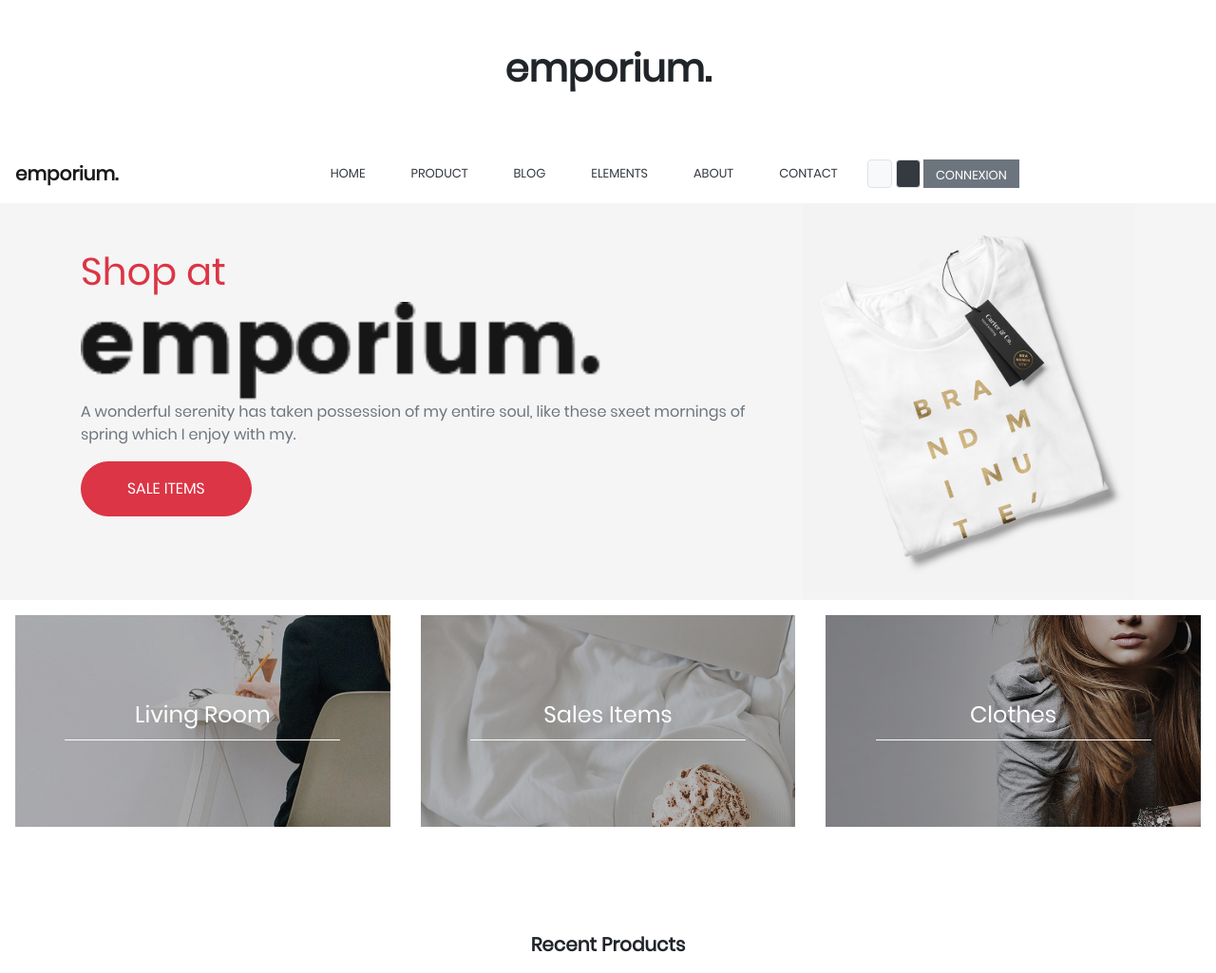
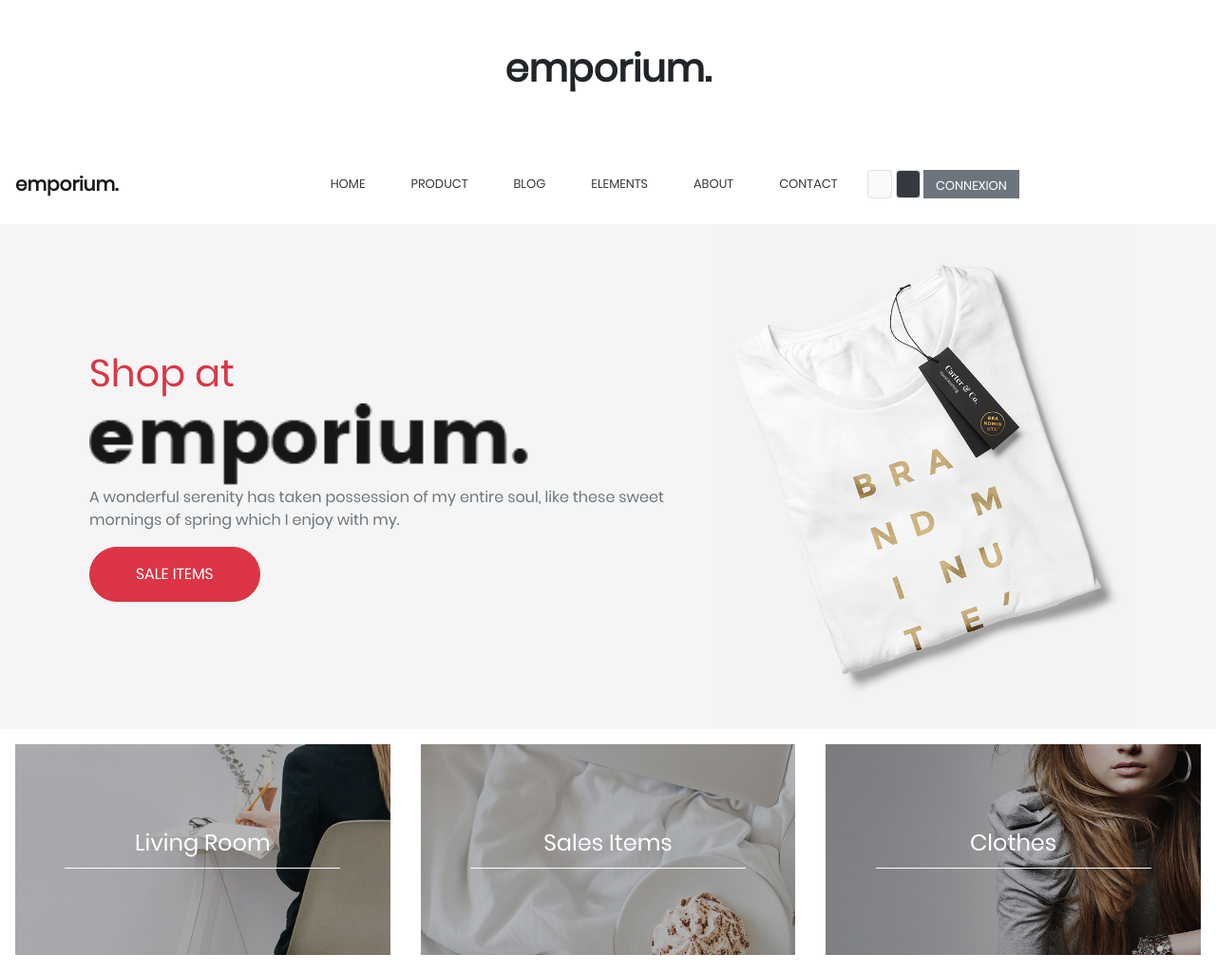
Before and after one commit to sfilali/emporiumjs-coding12, a website: page index.html in a window 1280 px wide. Shown: the top 1025 px of the page at 95% size. Drawn offline with nearby package versions, Linux system fonts and the light colour scheme.

Commit message:
HTML : Header & Banner - Corrections détails

```diff
--- a/index.html
+++ b/index.html
@@ -17,12 +17,12 @@
             <a class="navbar-brand font-weight-bold text-center" href="#">emporium.</a>
             <div class="collapse navbar-collapse justify-content-center " width="100%" id="navbarNavAltMarkup">
                 <div class="navbar-nav align-items-center justify-content-around">
-                    <a class="nav-item nav-link text-dark px-lg-4" href="#">HOME</a>
-                    <a class="nav-item nav-link text-dark px-lg-4" href="#">PRODUCT</a>
-                    <a class="nav-item nav-link text-dark px-lg-4" href="#">BLOG</a>
-                    <a class="nav-item nav-link text-dark px-lg-4" href="#">ELEMENTS</a>
-                    <a class="nav-item nav-link text-dark px-lg-4" href="#">ABOUT</a>
-                    <a class="nav-item nav-link text-dark px-lg-4" href="#">CONTACT</a>
+                    <a class="nav-item nav-link text-dark p-lg-4" href="#">HOME</a>
+                    <a class="nav-item nav-link text-dark p-lg-4" href="#">PRODUCT</a>
+                    <a class="nav-item nav-link text-dark p-lg-4" href="#">BLOG</a>
+                    <a class="nav-item nav-link text-dark p-lg-4" href="#">ELEMENTS</a>
+                    <a class="nav-item nav-link text-dark p-lg-4" href="#">ABOUT</a>
+                    <a class="nav-item nav-link text-dark p-lg-4" href="#">CONTACT</a>
                     <div class="nav-item nav-link">
                         <button id="white" class="btn btn-light border"></button>
                         <button id="black" class="btn btn-dark border"></button>
@@ -37,17 +37,17 @@
     <section id="banner" class="">
         <div class="container">
             <div class="row">
-                <div class="col-lg-8 col-md-8 col-sm-12">
+                <div class="col-lg-7 col-md-7 col-sm-12 d-flex align-items-center px-4">
                     <div class="py-5">
                         <p class="h1 text-danger">Shop at</p>
                         <img src="./public/img/logo.png" class="w-75" alt="">
                         <p class="text-secondary">
-                            A wonderful serenity has taken possession of my entire soul, like these sxeet mornings of spring which I enjoy with my.
+                            A wonderful serenity has taken possession of my entire soul, like these sweet mornings of spring which I enjoy with my.
                         </p>
                         <button class="btn btn-danger rounded-pill px-5 py-3">SALE ITEMS</button>
                     </div>
                 </div>
-                <div class="col-lg-4 col-md-4 col-sm-12">
+                <div class="col-lg-5 col-md-5 col-sm-12">
                     <div><img src="./public/img/slider-1.jpg" class="w-100 im-fluid" alt=""></div>
                 </div>
             </div>
```
